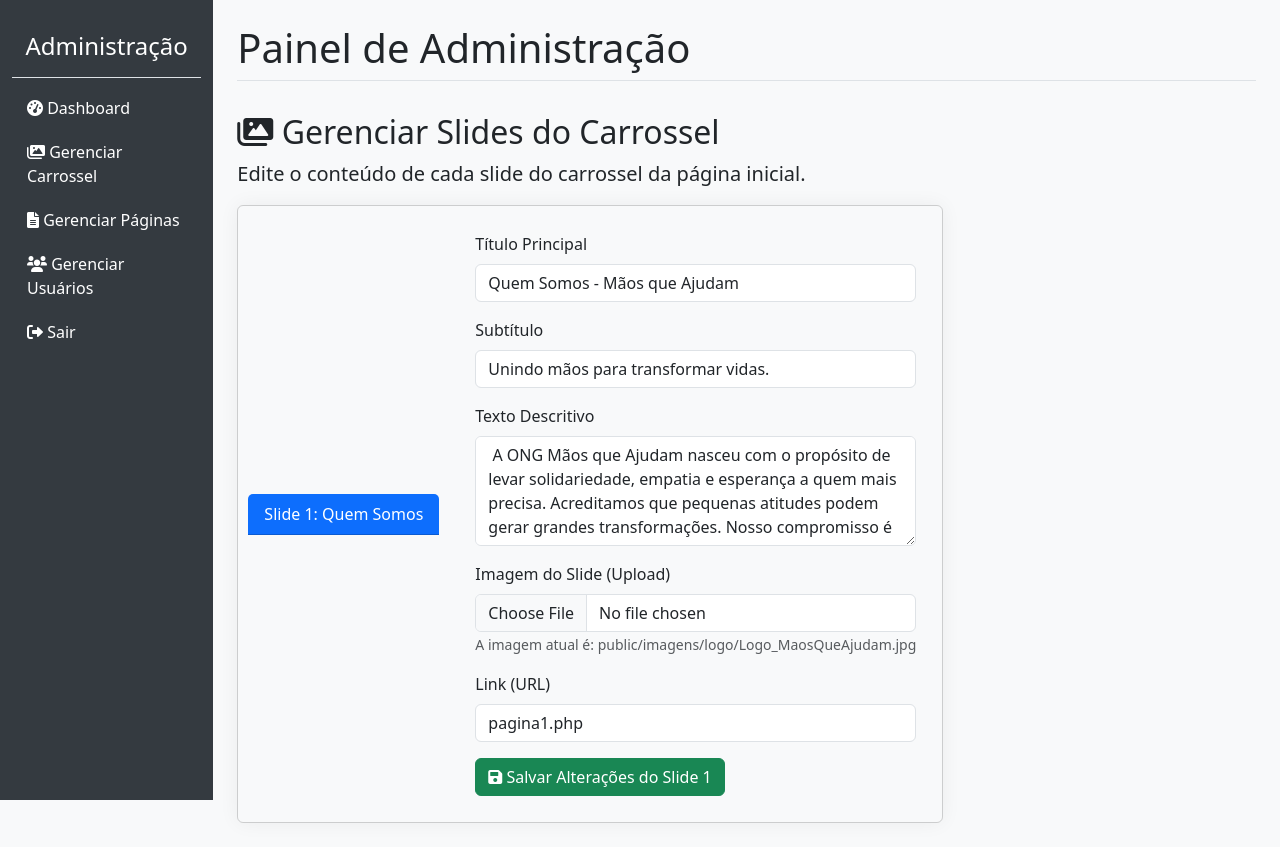
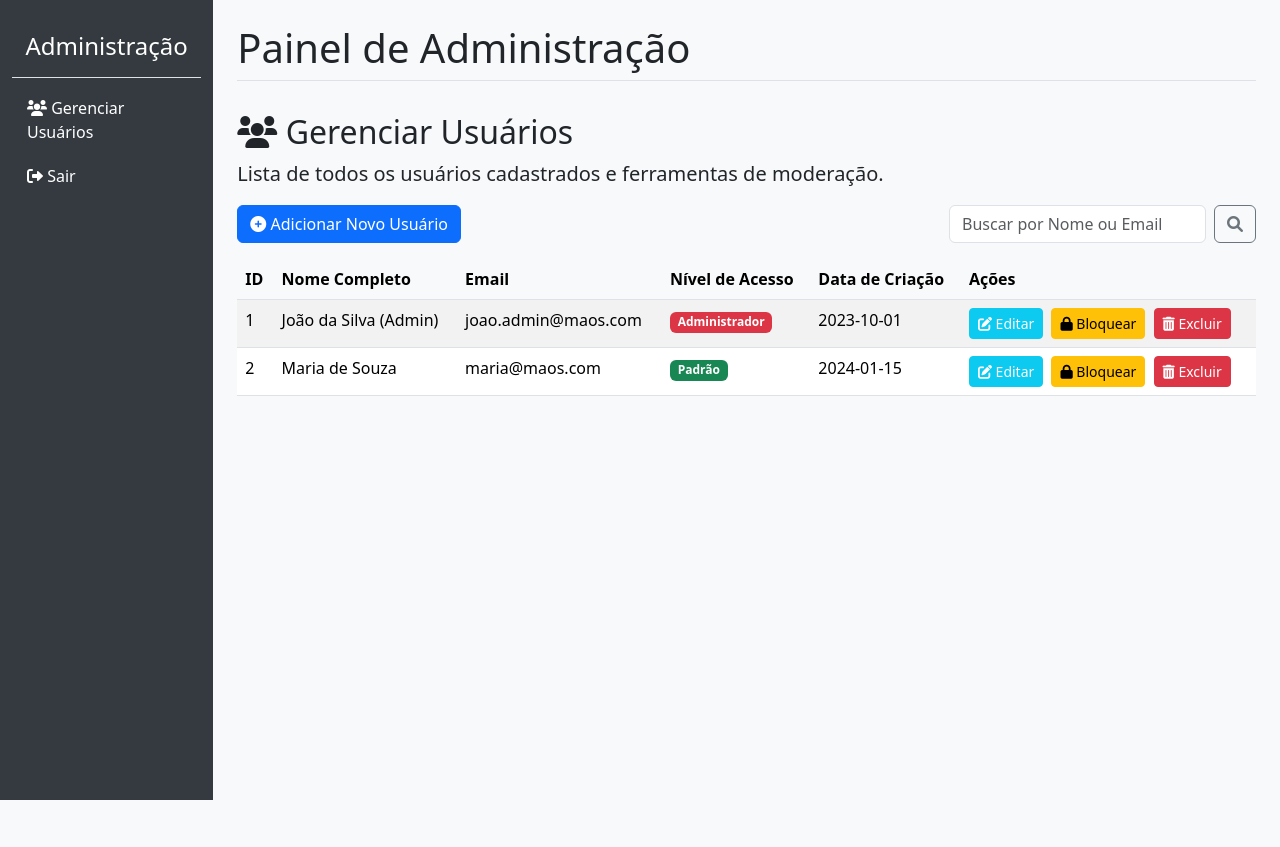
Before and after one commit to daniilocl/Maos_Que_Ajudam, a PHP site: page /Maos_Que_Ajudam/src/views/administracao.php in a window 1280 px wide. After the commit the page ends 800 px from the top, so only its background shows below. Run offline with PHP 8.4, Linux system fonts and the light colour scheme.

Commit message:
feat: alterações feitas em conjunto na faculdade dia 13/11/2025

```diff
--- a/src/components/header.php
+++ b/src/components/header.php
@@ -6,7 +6,7 @@
            alt="Logo Mãos que Ajudam"
            width="50" height="50"
            class="me-2 rounded-circle">
-      <span style="font-size: 25px;">Mãos Que Ajudam</span>
+      <span style="font-size: 30px;"><b>Mãos Que Ajudam</b></span>
     </a>
 
     <button class="navbar-toggler" type="button" data-bs-toggle="collapse" data-bs-target="#navbarNavDropdown"
--- a/src/views/administracao.php
+++ b/src/views/administracao.php
@@ -1,36 +1,22 @@
-<?php // 1. INÍCIO DA SESSÃO E VERIFICAÇÃO DE LOGIN // Em um sistema real, você incluiria aqui a lógica de login/autenticação. session_start(); // if (!isset($_SESSION['usuario_logado'])) { // header('Location: login.php'); // Redireciona para a página de login // exit; // } // 2. INCLUSÃO DE CONFIGURAÇÕES E CONEXÃO COM O BANCO DE DADOS // include 'src/config/db_connect.php'; // 3. LÓGICA DE PROCESSAMENTO DE FORMULÁRIO (Ex: Salvar alterações no carrossel) // if ($_SERVER['REQUEST_METHOD'] === 'POST' && isset($_POST['salvar_slide'])) { // // Lógica para sanitizar e salvar os dados no banco // // $titulo = $_POST['titulo_slide']; // // ... // // Mostrar mensagem de sucesso ou erro // } // 4. CARREGAR DADOS EXISTENTES (Ex: Dados do Slide 1) // $slide1_data = $db->query("SELECT * FROM carrossel WHERE id = 1")->fetch_assoc(); ?>
 <!DOCTYPE html>
 <html lang="pt-br">
 
 <head>
     <meta charset="UTF-8">
     <meta name="viewport" content="width=device-width, initial-scale=1.0">
-    <title>Administração - Mãos que Ajudam</title>
+    <title>Administração - Gerenciar Usuários</title>
     <link href="https://cdn.jsdelivr.net/npm/bootstrap@5.3.3/dist/css/bootstrap.min.css" rel="stylesheet">
     <link href="https://cdnjs.cloudflare.com/ajax/libs/font-awesome/6.0.0/css/all.min.css" rel="stylesheet">
     <link rel="stylesheet" href="./public/css/style.css">
     <style>
-        /* Estilos simples para o admin */
-        body {
-            background-color: #f8f9fa;
-        }
-
-        .sidebar {
-            height: 100vh;
-            background-color: #343a40;
-            color: white;
-        }
-
-        .sidebar a {
-            color: white;
-            text-decoration: none;
-            padding: 10px 15px;
-            display: block;
-        }
-
-        .sidebar a:hover {
-            background-color: #495057;
-        }
+        /* Estilos simples para o admin (mantidos para o layout) */
+        body { background-color: #f8f9fa; }
+        .sidebar { height: 100vh; background-color: #343a40; color: white; }
+        .sidebar a { color: white; text-decoration: none; padding: 10px 15px; display: block; }
+        .sidebar a:hover { background-color: #495057; }
+        /* Destaque para a Tabela */
+        .table-responsive { max-height: 70vh; overflow-y: auto; }
+        .table thead th { position: sticky; top: 0; background-color: #f8f9fa; z-index: 10; }
     </style>
 </head>
 
@@ -41,52 +27,112 @@
                 <div class="position-sticky pt-3">
                     <h4 class="text-center py-3 border-bottom">Administração</h4>
                     <ul class="nav flex-column">
-                        <li class="nav-item"> <a class="nav-link active" aria-current="page" href="#"> <i
-                                    class="fas fa-tachometer-alt"></i> Dashboard </a> </li>
-                        <li class="nav-item"> <a class="nav-link" href="#carrossel-section"> <i
-                                    class="fas fa-images"></i> Gerenciar Carrossel </a> </li>
-                        <li class="nav-item"> <a class="nav-link" href="#"> <i class="fas fa-file-alt"></i> Gerenciar
-                                Páginas </a> </li>
-                        <li class="nav-item"> <a class="nav-link" href="#"> <i class="fas fa-users"></i> Gerenciar
-                                Usuários </a> </li>
+                        <li class="nav-item"> <a class="nav-link active" href="#usuarios-section"> <i
+                                         class="fas fa-users"></i> Gerenciar Usuários </a> </li>
                         <li class="nav-item"> <a class="nav-link" href="logout.php"> <i class="fas fa-sign-out-alt"></i>
-                                Sair </a> </li>
+                                 Sair </a> </li>
                     </ul>
                 </div>
             </nav>
+
             <main class="col-md-9 ms-sm-auto col-lg-10 px-md-4">
                 <h1 class="mt-4 pb-2 border-bottom">Painel de Administração</h1>
-                <section id="carrossel-section" class="pt-4">
-                    <h2><i class="fas fa-images"></i> Gerenciar Slides do Carrossel</h2>
-                    <p class="lead">Edite o conteúdo de cada slide do carrossel da página inicial.</p>
-                    <div class="card mb-4">
-                        <div class="card-header bg-primary text-white"> Slide 1: Quem Somos </div>
-                        <div class="card-body">
-                            <form method="POST" action="admin.php" enctype="multipart/form-data"> <input type="hidden"
-                                    name="salvar_slide" value="1">
-                                <div class="mb-3"> <label for="titulo1" class="form-label">Título Principal</label>
-                                    <input type="text" class="form-control" id="titulo1" name="titulo"
-                                        value="Quem Somos - Mãos que Ajudam" required> </div>
-                                <div class="mb-3"> <label for="subtitulo1" class="form-label">Subtítulo</label> <input
-                                        type="text" class="form-control" id="subtitulo1" name="subtitulo"
-                                        value="Unindo mãos para transformar vidas." required> </div>
-                                <div class="mb-3"> <label for="texto1" class="form-label">Texto Descritivo</label>
-                                    <textarea class="form-control" id="texto1" name="texto" rows="4"
-                                        required> A ONG Mãos que Ajudam nasceu com o propósito de levar solidariedade, empatia e esperança a quem mais precisa. Acreditamos que pequenas atitudes podem gerar grandes transformações. Nosso compromisso é ajudar pessoas de todas as idades e realidades, oferecendo oportunidades, acolhimento e apoio humano. Aqui, cada gesto conta — porque juntos, somos mais fortes. </textarea>
-                                </div>
-                                <div class="mb-3"> <label for="imagem1" class="form-label">Imagem do Slide
-                                        (Upload)</label> <input type="file" class="form-control" id="imagem1"
-                                        name="imagem"> <small class="form-text text-muted">A imagem atual é:
-                                        public/imagens/logo/Logo_MaosQueAjudam.jpg</small> </div>
-                                <div class="mb-3"> <label for="link1" class="form-label">Link (URL)</label> <input
-                                        type="text" class="form-control" id="link1" name="link" value="pagina1.php"
-                                        required> </div> <button type="submit" class="btn btn-success"> <i
-                                        class="fas fa-save"></i> Salvar Alterações do Slide 1 </button>
-                            </form>
-                        </div>
+
+                <section id="usuarios-section" class="pt-4">
+                    <h2><i class="fas fa-users"></i> Gerenciar Usuários</h2>
+                    <p class="lead">Lista de todos os usuários cadastrados e ferramentas de moderação.</p>
+
+                    <div class="d-flex justify-content-between align-items-center mb-3">
+                        <button class="btn btn-primary" data-bs-toggle="modal" data-bs-target="#modalAdicionarUsuario">
+                            <i class="fas fa-plus-circle"></i> Adicionar Novo Usuário
+                        </button>
+                        <form class="d-flex" role="search">
+                            <input class="form-control me-2" type="search" placeholder="Buscar por Nome ou Email" aria-label="Buscar">
+                            <button class="btn btn-outline-secondary" type="submit"><i class="fas fa-search"></i></button>
+                        </form>
                     </div>
+
+                    <div class="table-responsive">
+                        <table class="table table-striped table-hover">
+                            <thead class="bg-light">
+                                <tr>
+                                    <th>ID</th>
+                                    <th>Nome Completo</th>
+                                    <th>Email</th>
+                                    <th>Nível de Acesso</th>
+                                    <th>Data de Criação</th>
+                                    <th>Ações</th>
+                                </tr>
+                            </thead>
+                            <tbody>
+                                <tr>
+                                    <td>1</td>
+                                    <td>João da Silva (Admin)</td>
+                                    <td>joao.admin@maos.com</td>
+                                    <td><span class="badge bg-danger">Administrador</span></td>
+                                    <td>2023-10-01</td>
+                                    <td>
+                                        <button class="btn btn-sm btn-info text-white me-1" data-bs-toggle="modal" data-bs-target="#modalEditarUsuario"><i class="fas fa-edit"></i> Editar</button>
+                                        <button class="btn btn-sm btn-warning me-1"><i class="fas fa-lock"></i> Bloquear</button>
+                                        <button class="btn btn-sm btn-danger"><i class="fas fa-trash-alt"></i> Excluir</button>
+                                    </td>
+                                </tr>
+                                <tr>
+                                    <td>2</td>
+                                    <td>Maria de Souza</td>
+                                    <td>maria@maos.com</td>
+                                    <td><span class="badge bg-success">Padrão</span></td>
+                                    <td>2024-01-15</td>
+                                    <td>
+                                        <button class="btn btn-sm btn-info text-white me-1" data-bs-toggle="modal" data-bs-target="#modalEditarUsuario"><i class="fas fa-edit"></i> Editar</button>
+                                        <button class="btn btn-sm btn-warning me-1"><i class="fas fa-lock"></i> Bloquear</button>
+                                        <button class="btn btn-sm btn-danger"><i class="fas fa-trash-alt"></i> Excluir</button>
+                                    </td>
+                                </tr>
+                                </tbody>
+                        </table>
+                    </div>
+
                 </section>
             </main>
+        </div>
+    </div>
+
+    <div class="modal fade" id="modalAdicionarUsuario" tabindex="-1" aria-labelledby="modalLabel" aria-hidden="true">
+        <div class="modal-dialog">
+            <div class="modal-content">
+                <div class="modal-header">
+                    <h5 class="modal-title" id="modalLabel">Adicionar Novo Usuário</h5>
+                    <button type="button" class="btn-close" data-bs-dismiss="modal" aria-label="Close"></button>
+                </div>
+                <div class="modal-body">
+                    <form>
+                        <div class="mb-3">
+                            <label for="nomeUsuario" class="form-label">Nome Completo</label>
+                            <input type="text" class="form-control" id="nomeUsuario" required>
+                        </div>
+                        <div class="mb-3">
+                            <label for="emailUsuario" class="form-label">Email</label>
+                            <input type="email" class="form-control" id="emailUsuario" required>
+                        </div>
+                        <div class="mb-3">
+                            <label for="senhaUsuario" class="form-label">Senha</label>
+                            <input type="password" class="form-control" id="senhaUsuario" required>
+                        </div>
+                        <div class="mb-3">
+                            <label for="nivelAcesso" class="form-label">Nível de Acesso</label>
+                            <select class="form-select" id="nivelAcesso" required>
+                                <option value="1">Administrador</option>
+                                <option value="2" selected>Padrão</option>
+                            </select>
+                        </div>
+                        <div class="modal-footer">
+                            <button type="button" class="btn btn-secondary" data-bs-dismiss="modal">Fechar</button>
+                            <button type="submit" class="btn btn-primary"><i class="fas fa-user-plus"></i> Salvar Usuário</button>
+                        </div>
+                    </form>
+                </div>
+            </div>
         </div>
     </div>
     <script src="https://cdn.jsdelivr.net/npm/bootstrap@5.3.3/dist/js/bootstrap.bundle.min.js"></script>
--- a/src/views/cadastro_voluntario.php
+++ b/src/views/cadastro_voluntario.php
@@ -71,7 +71,5 @@ ini_set('display_errors', 1);
 
     <?php include __DIR__ . '/../components/footer.php'; ?>
 
-    <script src="https://cdn.jsdelivr.net/npm/bootstrap@5.3.3/dist/js/bootstrap.bundle.min.js"></script>
-
     </body>
 </html>
```
Also changed, not shown: index.php (+37 -9 lines), src/components/footer.php (+78 -62 lines), src/db/maos_que_ajudam.sql (+96 -2 lines), src/views/login/login.css (+9 -2 lines), src/views/login/login.php (+8 -7 lines).
